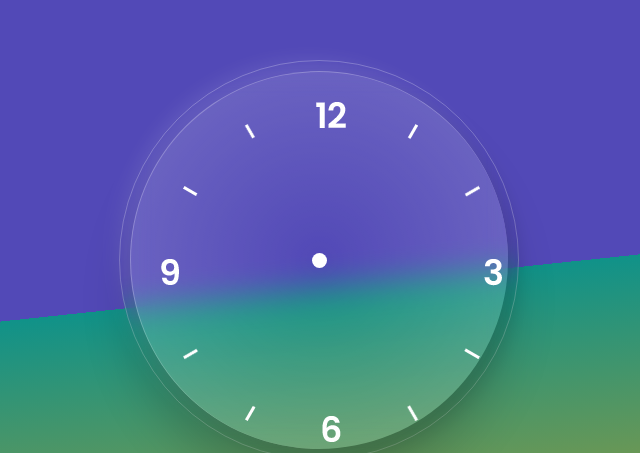
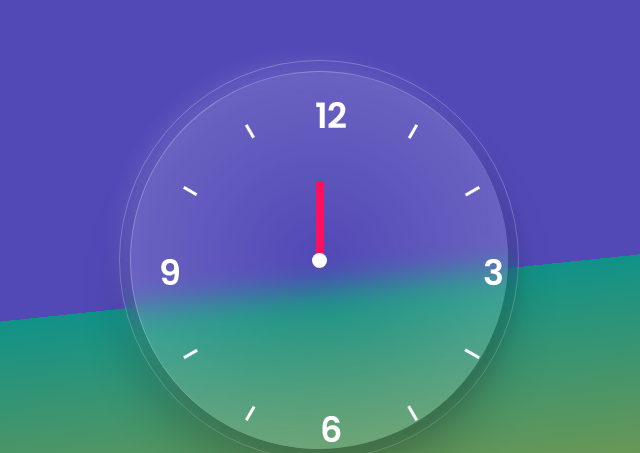
Before and after one commit to zenidith/clock-app, a plain HTML site: page index.html in a window 1280 px wide. Shown: the part 140-593 px from the top of the page, 321-961 px from the left. Drawn offline with Linux system fonts and the light colour scheme.

Commit message:
work on the hands of the clock

```diff
--- a/style.css
+++ b/style.css
@@ -75,3 +75,45 @@ body::after {
     border-radius: 50%;
     z-index: 20;
 }
+
+.hour,
+.min,
+.sec {
+    position: absolute;
+}
+
+.hour,
+.hr {
+    width: 160px;
+    height: 160px;
+}
+
+.min,
+.mn {
+    width: 190px;
+    height: 190px;
+}
+
+.sec,
+.sc {
+    width: 230px;
+    height: 230px;
+}
+
+/* representing the 3 hands of the clock */
+.hr,
+.mn,
+.sc {
+    display: flex;
+    justify-content: center;
+    position: absolute;
+    border-radius: 50%;
+}
+
+.hr::before {
+    content: "";
+    position: absolute;
+    width: 8px;
+    height: 80px;
+    background-color: #ff105e;
+}
```
Also changed, not shown: 1 other file.
